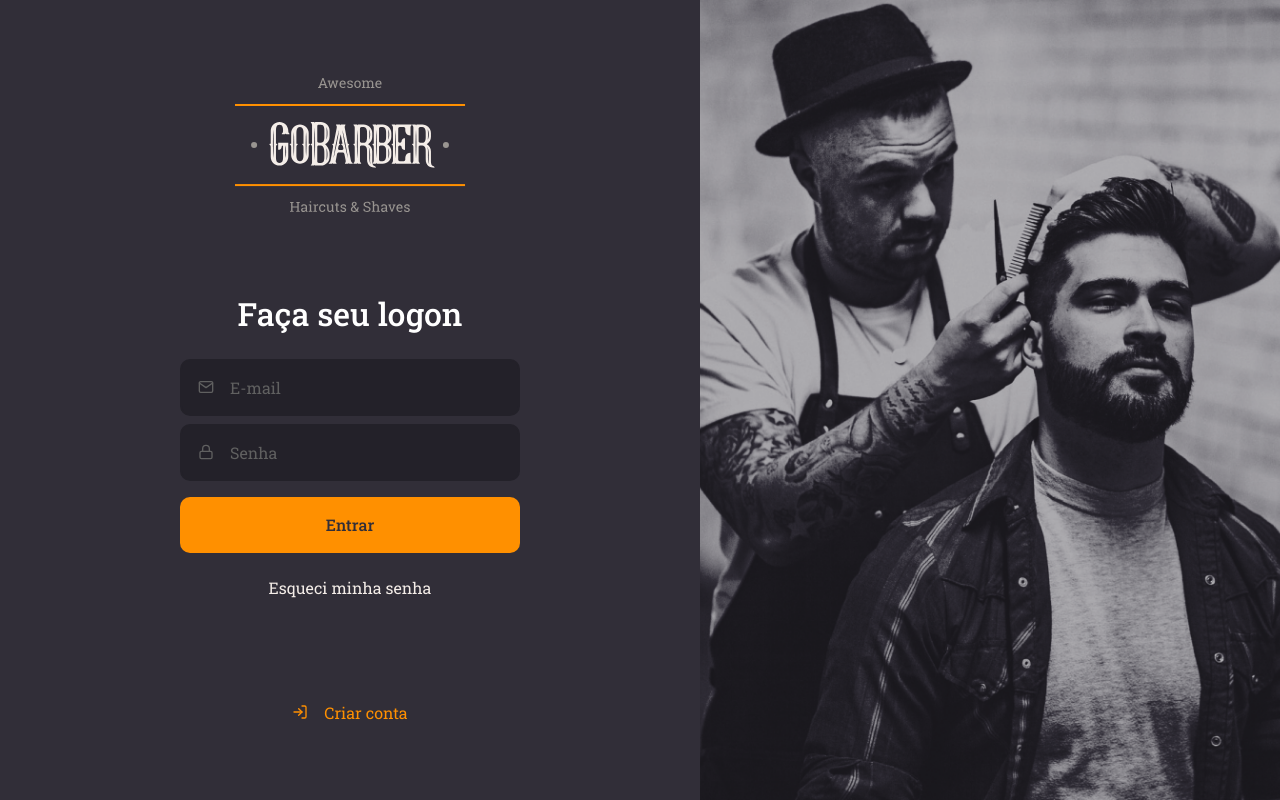
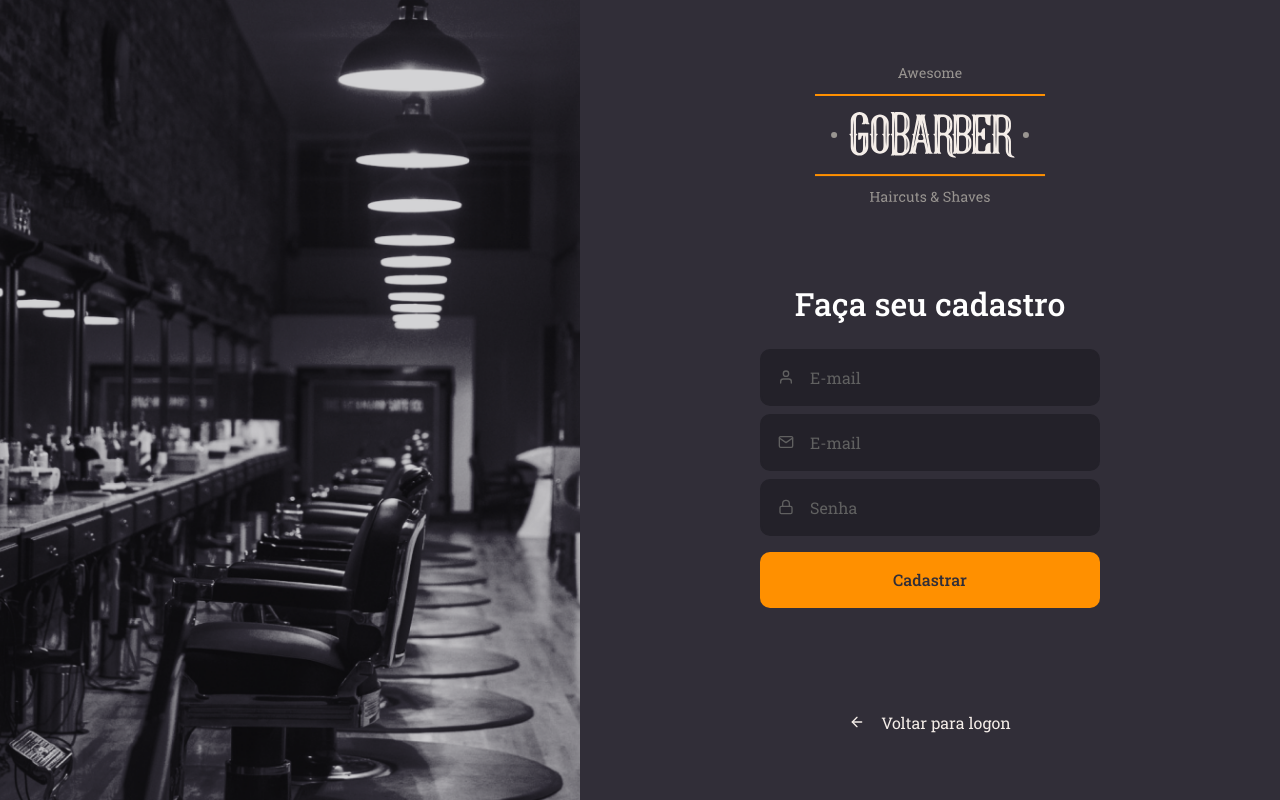
Before and after one commit to InSTinToS/go-barber, a React (Create React App) app in the folder frontend/: page /signup in a window 1280 px wide. Built offline with nearby package versions, Linux system fonts and the light colour scheme.

Commit message:
signup completed

```diff
--- a/frontend/src/App.tsx
+++ b/frontend/src/App.tsx
@@ -1,12 +1,14 @@
 import React from 'react'
-import GlobalStyle from "styles/GlobalStyles"
+import GlobalStyle from 'styles/GlobalStyles'
+import SignUp from 'pages/SignUp'
 import Login from './pages/Login/index'
 
 const App: React.FC = () => {
   return (
     <>
-      <Login/>
-      <GlobalStyle/>
+      {/* <Login /> */}
+      <SignUp />
+      <GlobalStyle />
     </>
   )
 }
--- /dev/null
+++ b/frontend/src/pages/SignUp/index.tsx
@@ -0,0 +1,38 @@
+import React from 'react'
+import logo from 'assets/logo.svg'
+import Button from 'components/Button'
+import Input from 'components/Input'
+import { FiArrowLeft, FiLock, FiUser, FiMail } from 'react-icons/fi'
+import { Style, Content, Background } from './styles'
+
+const SignUp: React.FC = () => {
+  return (
+    <Style>
+      <Background />
+      <Content>
+        <img src={logo} alt='Go Barber' />
+        <form>
+          <h1>Faça seu cadastro</h1>
+
+          <Input name='name' placeholder='E-mail' icon={FiUser} />
+          <Input name='email' placeholder='E-mail' icon={FiMail} />
+          <Input
+            name='password'
+            type='password'
+            placeholder='Senha'
+            icon={FiLock}
+          />
+
+          <Button type='submit'>Cadastrar</Button>
+        </form>
+
+        <a href='create'>
+          <FiArrowLeft />
+          Voltar para logon
+        </a>
+      </Content>
+    </Style>
+  )
+}
+
+export default SignUp
--- /dev/null
+++ b/frontend/src/pages/SignUp/styles.tsx
@@ -0,0 +1,64 @@
+import styled from 'styled-components'
+import signUpBackgroundImg from 'assets/sign-up-background.png'
+import { shade } from 'polished'
+
+export const Style = styled.div`
+  height: 100vh;
+  display: flex;
+  align-items: stretch;
+`
+
+export const Content = styled.div`
+  display: flex;
+  align-items: center;
+  justify-content: center;
+  flex-direction: column;
+  width: 100%;
+  max-width: 700px;
+
+  form {
+    text-align: center;
+    margin: 80px 0;
+    width: 340px;
+
+    h1 {
+      margin-bottom: 24px;
+    }
+
+    a {
+      color: #f4ede8;
+      display: block;
+      margin-top: 24px;
+      text-decoration: none;
+      transition: background-color 0.2s;
+
+      &:hover {
+        color: ${shade(0.2, '#f4ede8')};
+      }
+    }
+  }
+
+  & > a {
+    color: #f4ede8;
+    display: block;
+    margin-top: 24px;
+    text-decoration: none;
+    display: flex;
+    align-items: center;
+    transition: color 0.2s;
+
+    &:hover {
+      color: ${shade(0.2, '#f4ede8')};
+    }
+
+    svg {
+      margin-right: 16px;
+    }
+  }
+`
+
+export const Background = styled.div`
+  flex: 1;
+  background: url(${signUpBackgroundImg}) no-repeat center;
+  background-size: cover;
+`
```
Also changed, not shown: frontend/src/assets/sign-up-background.png (added).
